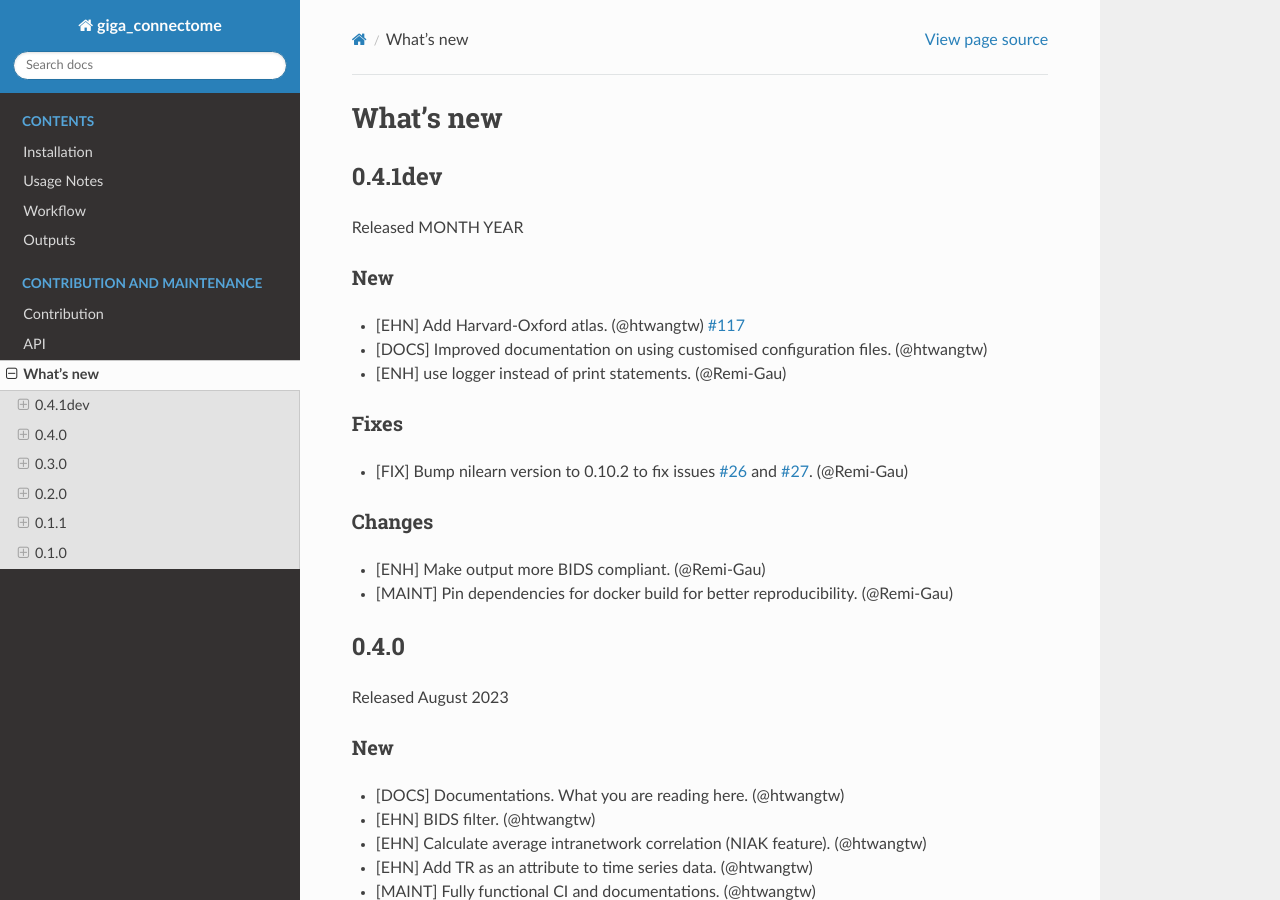
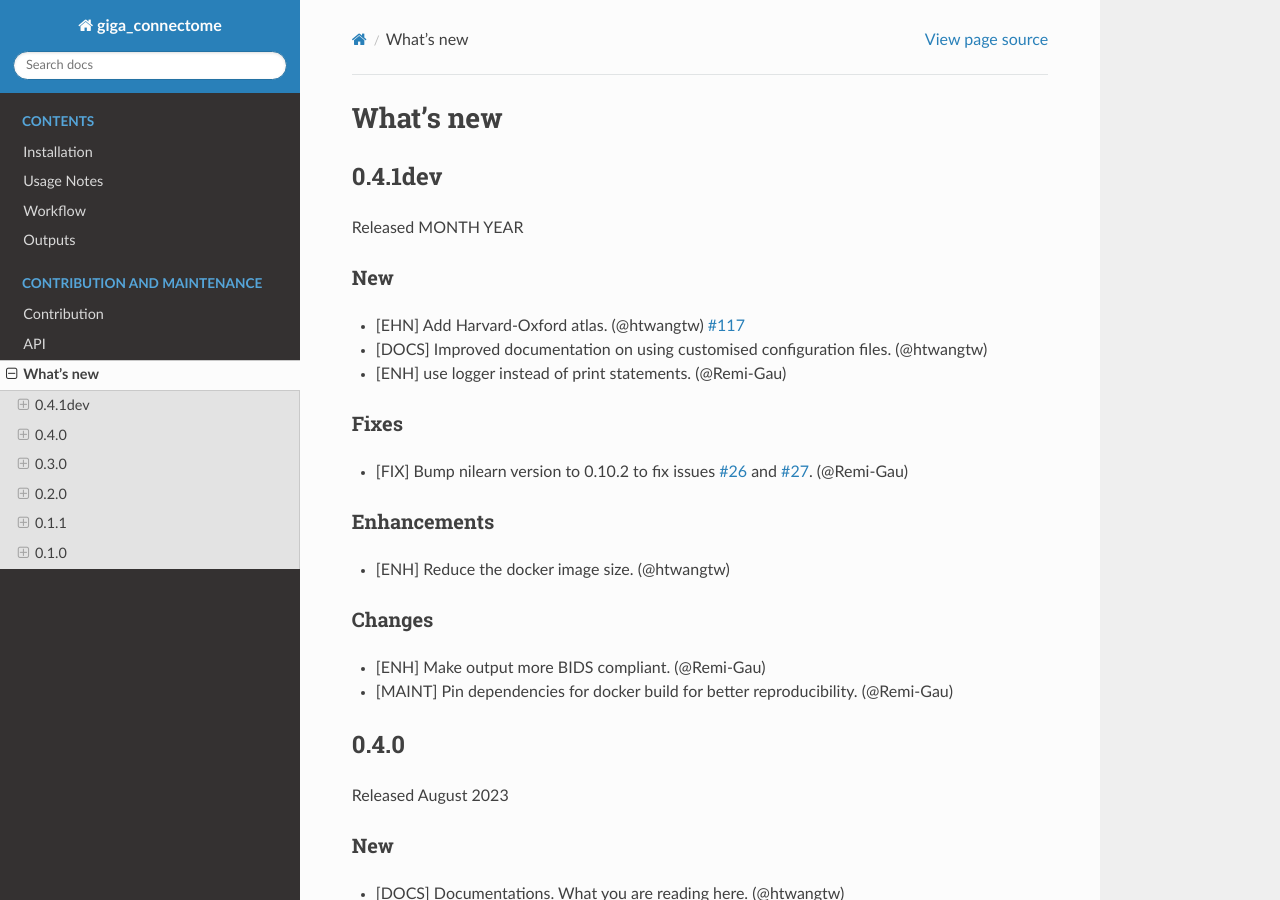
Before and after one commit to bids-apps/giga_connectome, a Sphinx documentation site: the page built from docs/source/changes.md, in a window 1280 px wide and 900 px high. Built offline with Sphinx 7.4.7 and the Read the Docs theme 2.0.0, drawn with Linux system fonts in a browser that asks for light colours; the version number could not be read and is left out.

```diff
--- a/docs/source/changes.md
+++ b/docs/source/changes.md
@@ -13,6 +13,10 @@
 ### Fixes
 
 - [FIX] Bump nilearn version to 0.10.2 to fix issues [#26](https://github.com/bids-apps/giga_connectome/issues/26) and [#27](https://github.com/bids-apps/giga_connectome/issues/27). (@Remi-Gau)
+
+### Enhancements
+
+- [ENH] Reduce the docker image size. (@htwangtw)
 
 ### Changes
 
```
Also changed, not shown: 3 other files.
